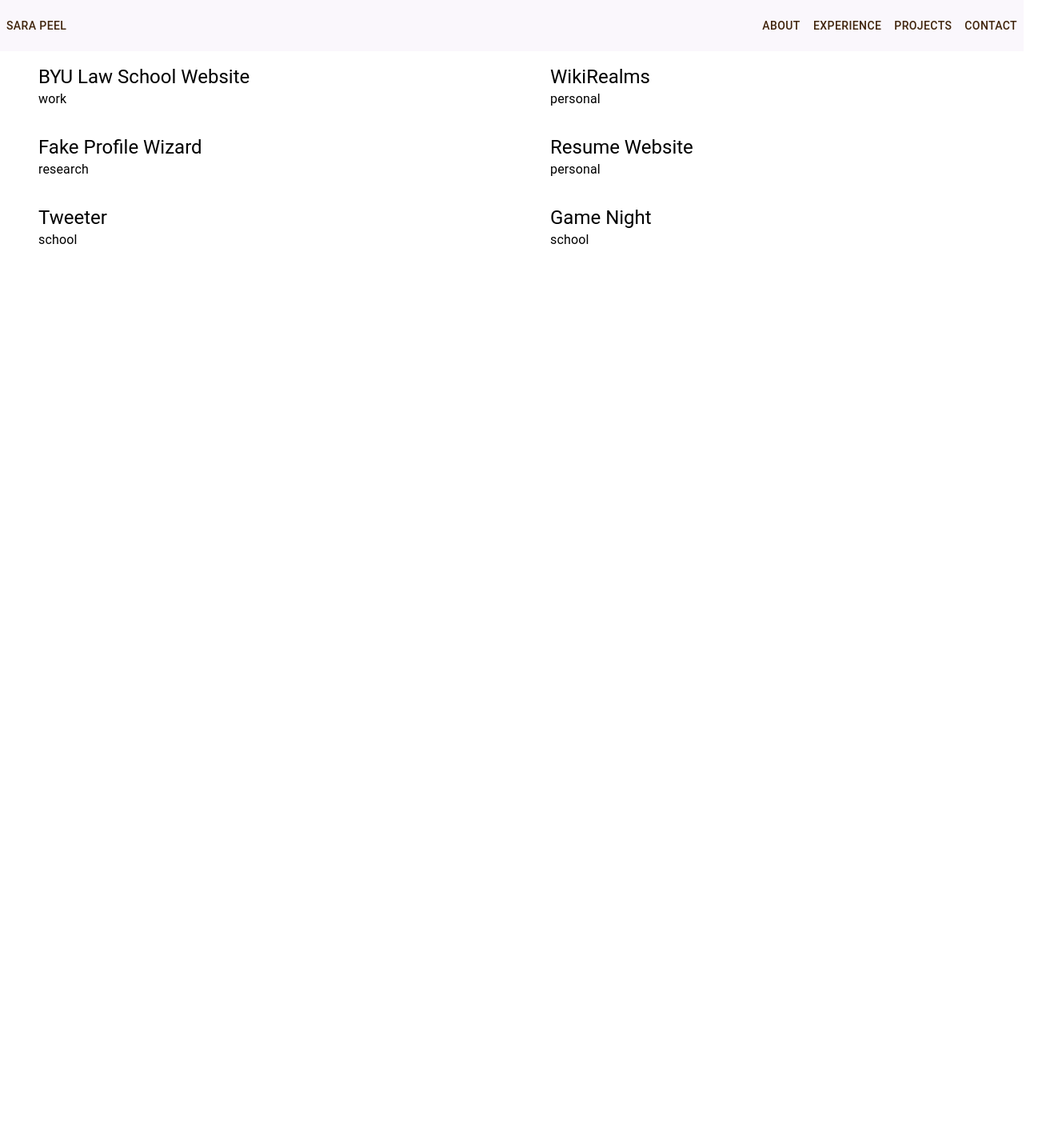
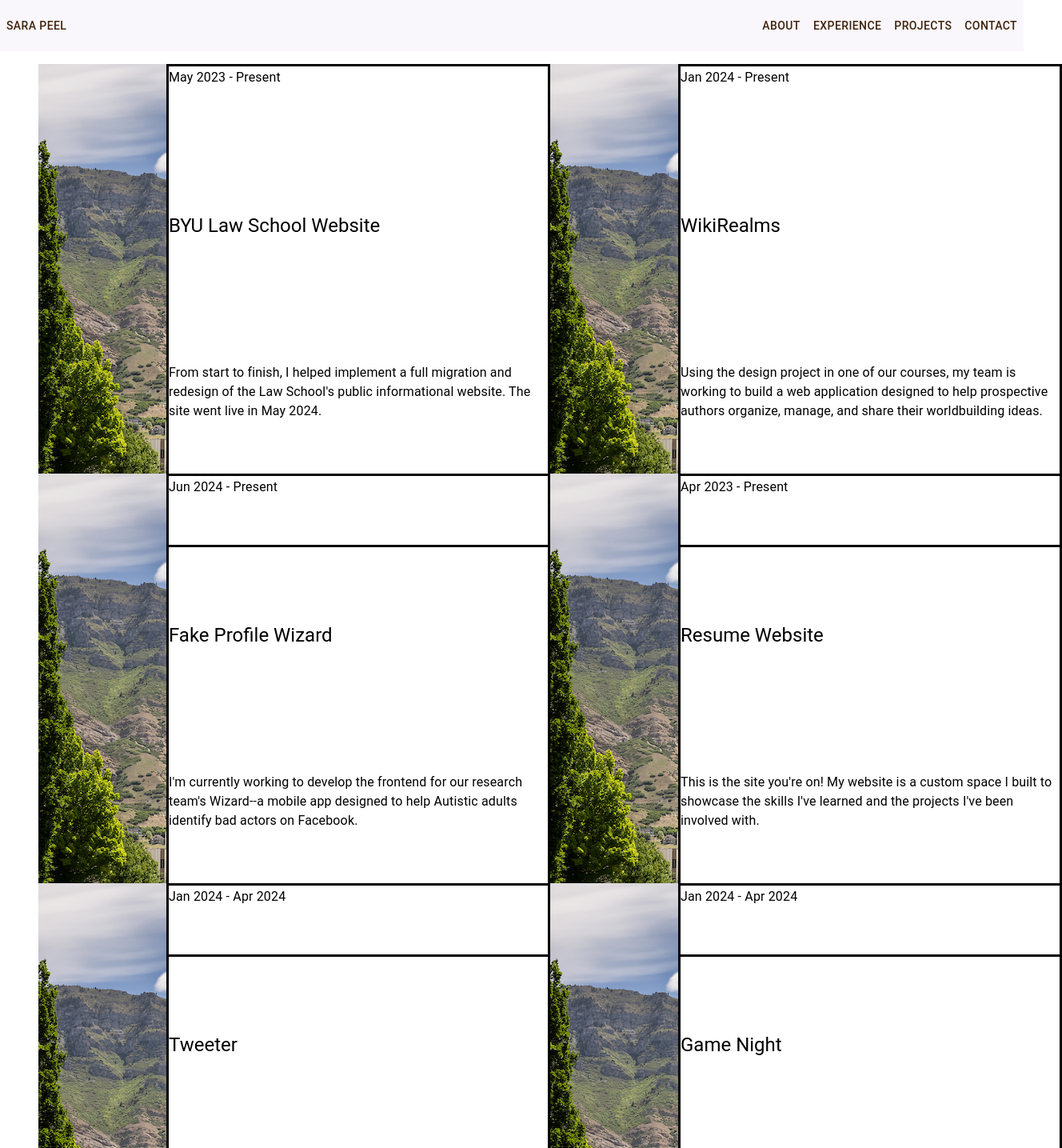
Before and after one commit to speel107/sara_peel, a React (Create React App) app: page /sara_peel/projects in a window 1280 px wide. Shown: the top 1435 px of the page at 80% size, 1328 px wide, since content can reach past the window. Before the commit the page ends 800 px from the top, so only its background shows below. Built offline with nearby package versions, Linux system fonts and the light colour scheme.

Commit message:
Filled out project info and started adding formatting

```diff
--- a/src/components/ProjectItem.jsx
+++ b/src/components/ProjectItem.jsx
@@ -1,13 +1,35 @@
 import {
   Box,
-  Typography
+  Typography,
+  Grid
 } from "@mui/material";
+import LawImage from "../images/LawSchool-SM.jpg"
 
 const ProjectItem = ({ item }) => {
   return (
-    <Box sx={{ paddingX: "3rem", paddingY: "1rem" }} >
-      <Typography variant="h5" > { item.name } </Typography>
-      <Typography variant="body1" > { item.category } </Typography>
+    <Box sx={{ width: "100%", maxHeight: "30rem", marginX: "3rem", marginY: "1rem" }} >
+      <Grid container style={{ height: "100%", width: "100%" }}>
+        <Grid item xs={3} style={{ width: "100%", height: "100%", overflow: "hidden" }} >
+          <img src={LawImage} alt="Project Logo" style={{ objectFit: "cover" }} />
+        </Grid>
+        <Grid item xs={9} container style={{ border: "solid" }}>
+          <Grid item xs={12} >
+            <Typography variant="subtitle1"  >
+              { item.timeline }
+            </Typography>
+          </Grid>
+          <Grid item xs={12} >
+            <Typography variant="h5" >
+              { item.name }
+            </Typography>
+          </Grid>
+          <Grid item xs={12} >
+            <Typography variant="body1" >
+              { item.description }
+            </Typography>
+          </Grid>
+        </Grid>
+      </Grid>
     </Box>
   );
 };
--- a/src/components/pages/Home.jsx
+++ b/src/components/pages/Home.jsx
@@ -15,8 +15,7 @@ const Home = () => {
       height: "100%",
       display: "flex",
       flexDirection: "row",
-      }}
-    >
+    }}>
       <Box style={{ flexGrow: 1, backgroundColor: blue }}>
         <Typography style={{ color: offwhite }}>
           Developer / Designer / Doesn't like the Dentist
--- a/src/components/pages/Projects.jsx
+++ b/src/components/pages/Projects.jsx
@@ -8,7 +8,7 @@ const Projects = () => {
   return (
     <Grid container className='page' >
       {projectData.map((item) => (
-        <Grid item xs={12} md={6} key={item.id}>
+        <Grid item xs={12} md={6} key={item.id} >
           <ProjectItem item={item} />
         </Grid>
       ))}
--- a/src/data/projects.json
+++ b/src/data/projects.json
@@ -2,31 +2,79 @@
     {
         "id": 1,
         "name": "BYU Law School Website",
-        "category": "work"
+        "category": "work",
+        "timeline": "May 2023 - Present",
+        "description": "From start to finish, I helped implement a full migration and redesign of the Law School's public informational website. The site went live in May 2024.",
+        "link": "https://law.byu.edu/",
+        "team": 8,
+        "stack": ["ReactJS", "Material UI", "NodeJS", "Strapi", "AWS S3"],
+        "button": "Visit Site",
+        "image": "LawImage",
+        "error": "BYU Law error"
     },
     {
         "id": 2,
         "name": "WikiRealms",
-        "category": "personal"
+        "category": "personal",
+        "timeline": "Jan 2024 - Present",
+        "description": "Using the design project in one of our courses, my team is working to build a web application designed to help prospective authors organize, manage, and share their worldbuilding ideas.",
+        "link": "https://davemurdock55.github.io/wiki-realms-ui-case-study/",
+        "team": 3,
+        "stack": ["ReactTS", "NodeTS", "Azure Functions", "Azure Cosmos DB"],
+        "button": "Project Concept",
+        "image": "../images/LawSchool-SM.jpg",
+        "error": "WikiRealms error"
     },
     {
         "id": 3,
         "name": "Fake Profile Wizard",
-        "category": "research"
+        "category": "research",
+        "timeline": "Jun 2024 - Present",
+        "description": "I'm currently working to develop the frontend for our research team's Wizard--a mobile app designed to help Autistic adults identify bad actors on Facebook.",
+        "link": "N/A",
+        "team": 4,
+        "stack": ["Flutter"],
+        "button": "N/A",
+        "image": "../images/LawSchool-SM.jpg",
+        "error": "Preview unavailable: Wizard is still being developed."
     },
     {
         "id": 4,
         "name": "Resume Website",
-        "category": "personal"
+        "category": "personal",
+        "timeline": "Apr 2023 - Present",
+        "description": "This is the site you're on! My website is a custom space I built to showcase the skills I've learned and the projects I've been involved with.",
+        "link": "N/A",
+        "team": 1,
+        "stack": ["ReactJS", "Material UI", "NodeJS", "Github Pages"],
+        "button": "N/A",
+        "image": "../images/LawSchool-SM.jpg",
+        "error": "You're on the site already :)"
     },
     {
         "id": 5,
         "name": "Tweeter",
-        "category": "school"
+        "category": "school",
+        "timeline": "Jan 2024 - Apr 2024",
+        "description": "A Twitter clone built as a full stack web application. I built the backend from scratch, and the frontend was refactored using common software design patterns.",
+        "link": "N/A",
+        "team": 1,
+        "stack": ["ReactTS", "NodeTS", "AWS Lambda", "AWS Dynamo DB", "AWS S3"],
+        "button": "N/A",
+        "image": "../images/LawSchool-SM.jpg",
+        "error": "Site is down to minimize AWS costs. Contact Sara for more information."
     },
     {
         "id": 6,
         "name": "Game Night",
-        "category": "school"
+        "category": "school",
+        "timeline": "Jan 2024 - Apr 2024",
+        "description": "A static website designed to display, organize, and filter board game information. Our team conducted a contextual inquiry and card sorting study to inform the deisgn.",
+        "link": "https://ethanmchls.github.io/game-night/",
+        "team": 3,
+        "stack": ["ReactJS", "Tailwind CSS", "NodeJS", "Github Pages"],
+        "button": "Visit Site",
+        "image": "../images/LawSchool-SM.jpg",
+        "error": "Game Night error"
     }
 ]
```
Also changed, not shown: src/images/LawSchool-SM.jpg (added).
